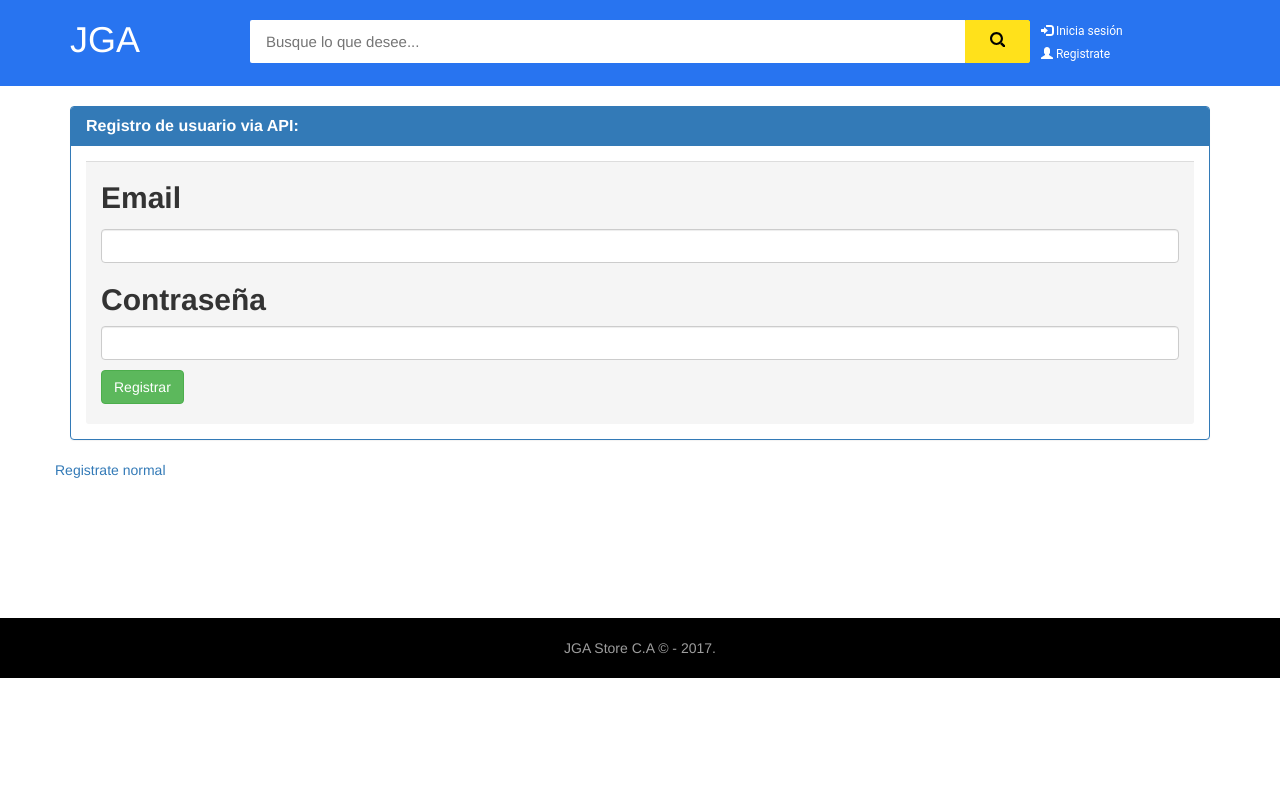
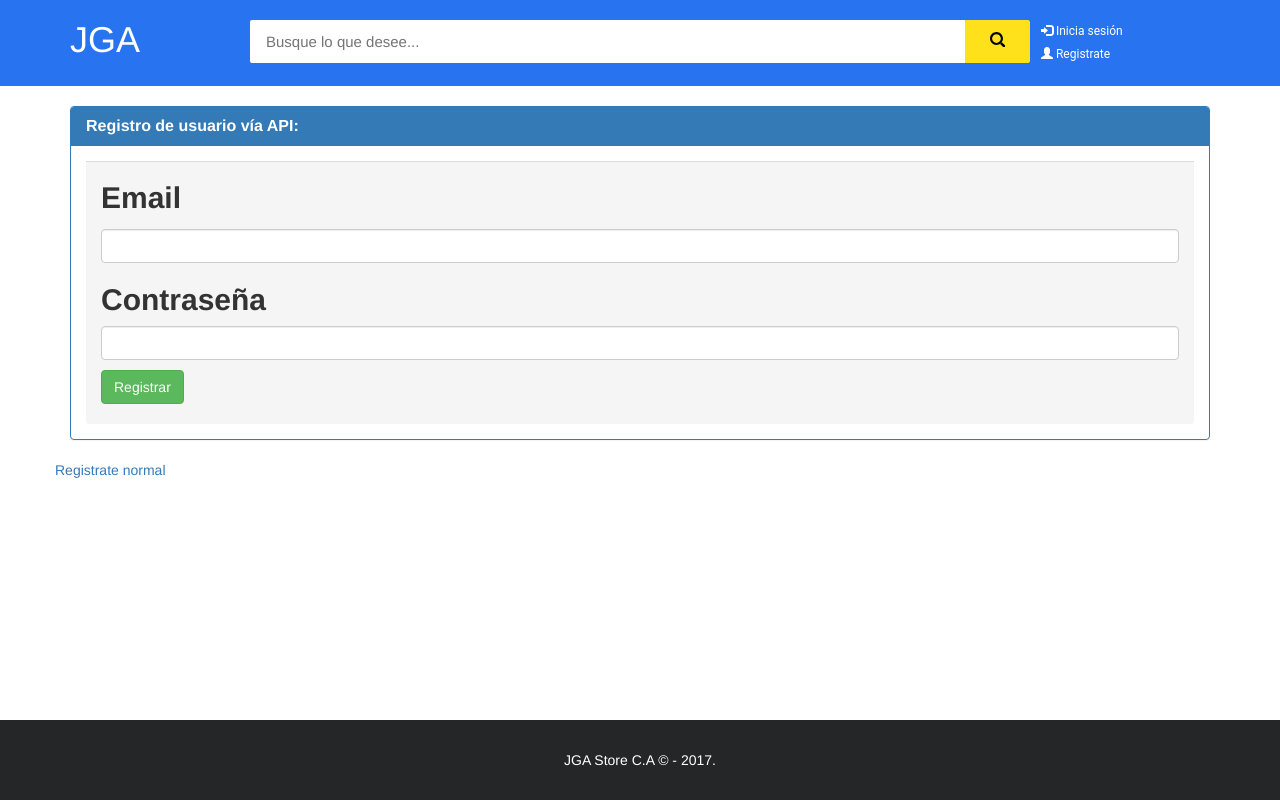
Before and after one commit to JCibeira/JGAStore, a Rails app: page /registroapi in a window 1280 px wide. Run offline with Rails 7, Linux system fonts and the light colour scheme; style sheets or scripts are compiled from the project's sources; some libraries are stand-ins or nearby versions.

Commit message:
Se arreglo el footer

```diff
--- a/app/assets/stylesheets/application.css
+++ b/app/assets/stylesheets/application.css
@@ -13,6 +13,13 @@
  *= require_tree .
  *= require_self
  */
+
+body
+{
+  display: flex;
+  min-height: 100vh;
+  flex-direction: column;
+}
 
 @media (max-width: 767px) {
     .col-xs-8
@@ -74,18 +81,22 @@
 
 .margin-container
 {
-    margin-top: 20px;
+    margin-top: 30px;
+}
+
+.main
+{
+  flex: 1 0 auto;
 }
 
 .footer
 {
-  bottom: 0;
   width: 100%;
-  height: 60px;
-  background-color: black;
+  height: 80px;
+  background-color: #252628;
 }
 
 .footer-style
 {
-  color: #9d9d9d;
+  color: #fff;
 }
--- a/app/views/devise/sessions/new.html.erb
+++ b/app/views/devise/sessions/new.html.erb
@@ -37,5 +37,3 @@
   </div>
 </div>
 <% end %>
-<div class="col-sm-12 col-lg-12 col-md-12" style="margin-bottom:10%;">
-</div>
--- a/app/views/home/index.html.erb
+++ b/app/views/home/index.html.erb
@@ -1,6 +1,6 @@
  <!-- Page Content -->
 <div class="col-md-3">
-    <p>Categorias:</p>
+    <p>Categorías:</p>
     <div class="list-group">
         <a href="categoria/1" class="list-group-item">Celulares</a>
         <a href="categoria/2" class="list-group-item">Videojuegos</a>
@@ -47,7 +47,7 @@
     <div class="row">
     	<% @products.each do |product| %>
 	        <a href="/producto/<%= product[:id] %>">
-		        <div class="col-xs-8 col-sm-6 col-lg-4 col-md-6" style='min-width:290px'>
+		        <div class="col-xs-8 col-sm-6 col-lg-4 col-md-6">
 		            <div class="thumbnail product">
 		            	<div style='height:150px'>
 		            		<% if product[:foto] != nil %>
@@ -71,5 +71,4 @@
 	    	</a>
 	    <% end %>
     </div>
-
 </div>
--- a/app/views/home/perfil.html.erb
+++ b/app/views/home/perfil.html.erb
@@ -12,7 +12,7 @@
 
 <!-- FIN DEL CAMBIO DE "SECCION" -->
 
-<div class="row row-centered" style="margin-bottom:50px; min-height: 500px;">
+<div class="row row-centered">
   <div class="col-lg-8 col-sm-8 col-xs-10 col-centered">
     <div class="card hovercard">
         <div class="card-background">
--- a/app/views/home/precompra.html.erb
+++ b/app/views/home/precompra.html.erb
@@ -2,7 +2,7 @@
 <center><h2>PRODUCTOS EN EL CARRO DE: <strong><%=current_user.username%></strong></h2></center>
 <br>
 <br>
-<div class="row" style="margin-bottom:10%;">
+<div class="row">
  	<% if @data.size != 0 %>
     	<% @data.each do |product| %>
     		<a href="/producto/<%= product['id'] %>">
@@ -30,7 +30,5 @@
 	    </div>
 	<% else %>
 		<center><h2>Actualmente no posee ningún producto en su carrito</h2></center>
-		<div class="col-sm-12 col-lg-12 col-md-12" style="margin-bottom:20%;">
-	    </div>
 	<% end %>
 </div>
--- a/app/views/home/product.html.erb
+++ b/app/views/home/product.html.erb
@@ -201,7 +201,7 @@
 
 <!-- FIN ESTILO DEL PERFIL -->
 
-<div class="container" style="margin-bottom:5%; min-height: 500px;">
+<div class="container">
 	<div class="card">
 		<div class="container-fliud">
 			<div class="wrapper row">
@@ -242,7 +242,6 @@
               <%= link_to 'Editar <span class="glyphicon glyphicon-edit"></span>'.html_safe, updateProducto_path , :method => :put, :class => "edit-product btn btn-default"%>
               <%= link_to 'Eliminar <span class="glyphicon glyphicon-trash"></span>'.html_safe, deleteProducto_path , :method => :delete, :class => "delete-product btn btn-default"%>
 					 	<% end %>
-						<!-- <button class="add-to-cart btn btn-default" type="button">Añadir al carro <span class="glyphicon glyphicon-shopping-cart"></span></button> -->
 					 <% else %>
 						<button disabled class="add-to-cart btn btn-default" type="button">Añadir al carro <span class="glyphicon glyphicon-shopping-cart"></span></button>
 					  <% end %>
--- a/app/views/home/registro.html.erb
+++ b/app/views/home/registro.html.erb
@@ -4,7 +4,7 @@
       <div class="panel panel-primary">
         <div class="panel-heading">
           <h3 class="headers_text panel-title">
-            <strong>Registro de usuario via API:</strong>
+            <strong>Registro de usuario vía API:</strong>
           </h3>
         </div>
         <div class="headers_black_text panel-body">
@@ -40,8 +40,6 @@
 </div>
 
  <%= link_to 'Registrate normal', new_user_registration_path %>
- <div class="col-sm-12 col-lg-12 col-md-12" style="margin-bottom:10%;">
-</div>
 
 
  <!-- CREO QUE PA LO DE LA SESION DEL DEVISE ES USAR EL /sign_in PASANDOLE LOS PARAMETROS -->
--- a/app/views/layouts/application.html.erb
+++ b/app/views/layouts/application.html.erb
@@ -316,7 +316,7 @@
 </div>
 <br>
     <!-- Page Content -->
-    <div class="container">
+    <div class="container main">
         <div class="row">
             <% flash.each do |name, msg| %>
                 <div class="alert alert-success">
@@ -327,8 +327,8 @@
     	</div>
     </div>
     <br>
-    <nav class="navbar-default navbar-static-bottom footer">
-         <div class="container">
+    <nav class="footer">
+         <div class="container ">
             <div class="row row-centered margin-container">
                 <p class="footer-style">JGA Store C.A © - 2017.</p>
             </div>
```
Also changed, not shown: app/views/home/showAlfabeticamente.html.erb (+3 -4 lines), app/views/home/showCategory.html.erb (+3 -4 lines), app/views/home/showPrecio.html.erb (+3 -4 lines).
